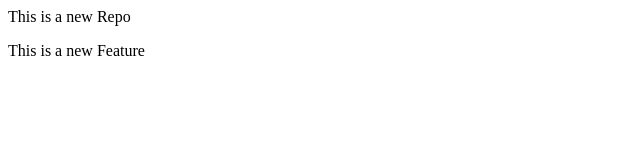
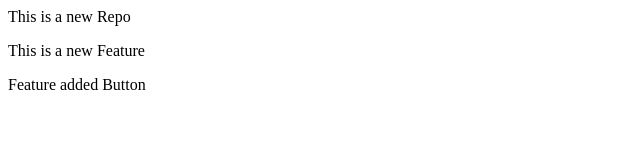
Before and after one commit to Pratham-Saeculum/New-ApnaCollege, a plain HTML site: page index.html in a window 1280 px wide. Shown: the whole page, without its empty margins (0-640 px from the left). Drawn offline with Linux system fonts and the light colour scheme.

Commit message:
add feature button

```diff
--- a/index.html
+++ b/index.html
@@ -1,2 +1,3 @@
 <p>This is a new Repo</p>
 <p>This is a new Feature</p>
+<p>Feature added Button</p>
```
